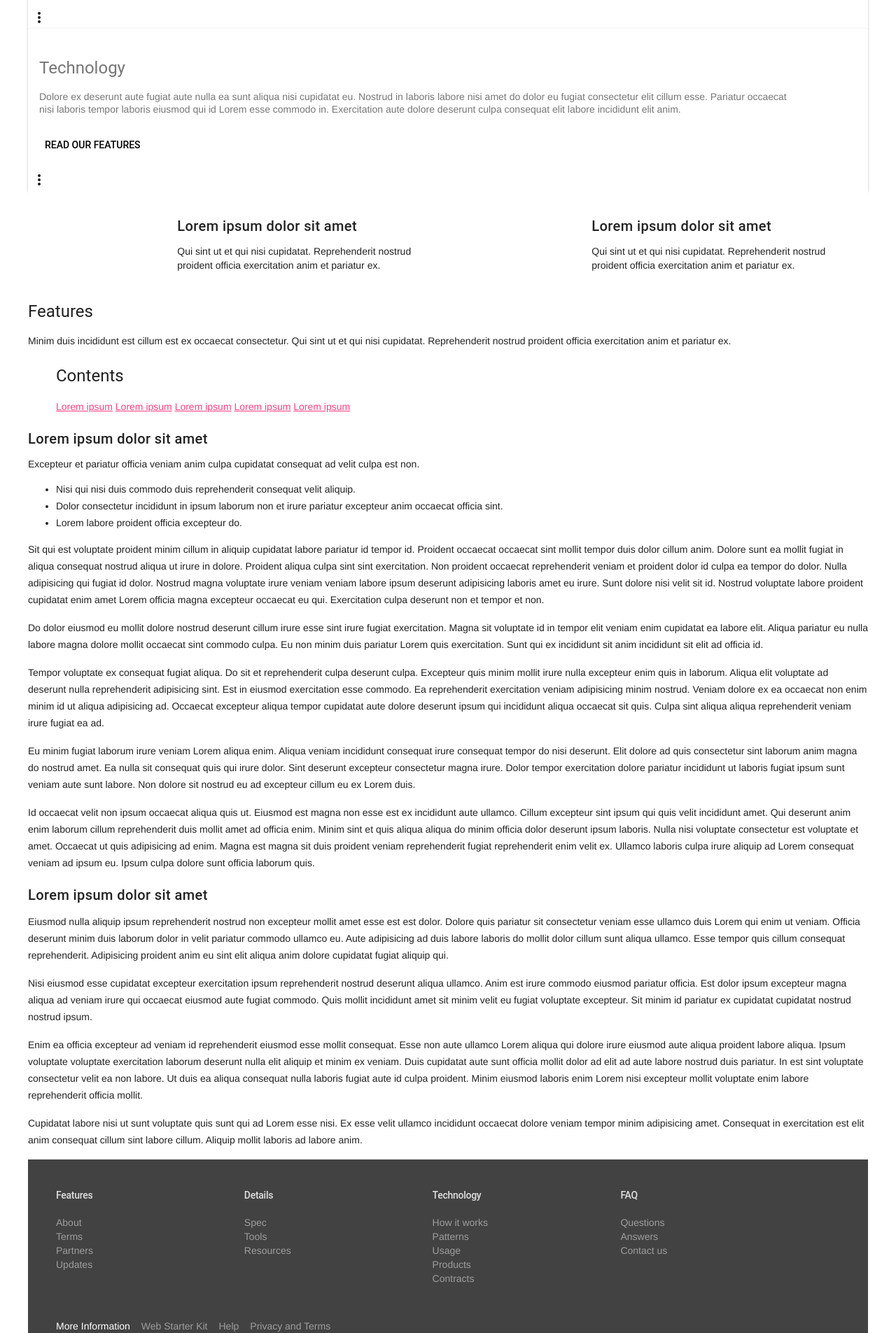
After one commit to liuh3/Rose-Hulman-Flea-Market, a Python web app: template templates/detail_item_page.html in a window 1280 px wide. The commit adds this page. Shown: the part 735-2640 px from the top of the page at 70% size. Run offline with Jinja, Linux system fonts and the light colour scheme; the template is opened without the code that fills it, so the values that code supplies are empty; some libraries are stand-ins or nearby versions.

Commit message:
view item link

```diff
--- a/main.py
+++ b/main.py
@@ -6,6 +6,7 @@ import webapp2
 
 from handlers import insert_handlers, main_page_handlers, \
   profile_handlers
+from models import Item
 
 
 def __init_jinja_env():
@@ -30,6 +31,7 @@ app = webapp2.WSGIApplication([
     ('/', main_page_handlers.MainHandler),
     ('/login', main_page_handlers.LoginHandler),
     ('/logout', main_page_handlers.LogoutHandler),
+    ('/view-item', main_page_handlers.DetailItemHandler),
 #     ('/listing', main_page_handlers.MainHandler),
     ('/insert-item', insert_handlers.InsertItemHandler),
     ('/profile', profile_handlers.ProfileHandler)
--- a/static/js/main.js
+++ b/static/js/main.js
@@ -24,6 +24,13 @@ rh.fm.enableButtons = function() {
 		var item_price = $('#item_price').val();
 		console.log(item_url);
 	});
+
+	$('.feed-card').click(function() {
+		var item_entity_key = $('#item_entity_key').text();
+		$('#item-detail-page input[name=item_entity_key]').val(item_entity_key);
+		console.log(item_entity_key);
+		window.location.replace("/item?entity=" + item_entity_key);
+	})
 };
 
 $(document).ready(function() {
--- /dev/null
+++ b/templates/detail_item_page.html
@@ -0,0 +1,211 @@
+{% extends "templates/base_page.html" %}
+{% block content %}
+<main class="mdl-layout__content" id="item-detail-page">
+        <div class="mdl-layout__tab-panel is-active" id="overview">
+          <section class="section--center mdl-grid mdl-grid--no-spacing mdl-shadow--2dp">
+            <header class="section__play-btn mdl-cell mdl-cell--3-col-desktop mdl-cell--2-col-tablet mdl-cell--4-col-phone mdl-color--teal-100 mdl-color-text--white">
+              <i class="material-icons">play_circle_filled</i>
+            </header>
+            <div class="mdl-card mdl-cell mdl-cell--9-col-desktop mdl-cell--6-col-tablet mdl-cell--4-col-phone">
+              <div class="mdl-card__supporting-text">
+                <h4>Features</h4>
+                Dolore ex deserunt aute fugiat aute nulla ea sunt aliqua nisi cupidatat eu. Nostrud in laboris labore nisi amet do dolor eu fugiat consectetur elit cillum esse.
+              </div>
+              <div class="mdl-card__actions">
+                <a href="#" class="mdl-button">Read our features</a>
+              </div>
+            </div>
+            <button class="mdl-button mdl-js-button mdl-js-ripple-effect mdl-button--icon" id="btn1">
+              <i class="material-icons">more_vert</i>
+            </button>
+            <ul class="mdl-menu mdl-js-menu mdl-menu--bottom-right" for="btn1">
+              <li class="mdl-menu__item">Lorem</li>
+              <li class="mdl-menu__item" disabled>Ipsum</li>
+              <li class="mdl-menu__item">Dolor</li>
+            </ul>
+          </section>
+          <section class="section--center mdl-grid mdl-grid--no-spacing mdl-shadow--2dp">
+            <div class="mdl-card mdl-cell mdl-cell--12-col">
+              <div class="mdl-card__supporting-text mdl-grid mdl-grid--no-spacing">
+                <h4 class="mdl-cell mdl-cell--12-col">Details</h4>
+                <div class="section__circle-container mdl-cell mdl-cell--2-col mdl-cell--1-col-phone">
+                  <div class="section__circle-container__circle mdl-color--primary"></div>
+                </div>
+                <div class="section__text mdl-cell mdl-cell--10-col-desktop mdl-cell--6-col-tablet mdl-cell--3-col-phone">
+                  <h5>Lorem ipsum dolor sit amet</h5>
+                  Dolore ex deserunt aute fugiat aute nulla ea sunt aliqua nisi cupidatat eu. Duis nulla tempor do aute et eiusmod velit exercitation nostrud quis <a href="#">proident minim</a>.
+                </div>
+                <div class="section__circle-container mdl-cell mdl-cell--2-col mdl-cell--1-col-phone">
+                  <div class="section__circle-container__circle mdl-color--primary"></div>
+                </div>
+                <div class="section__text mdl-cell mdl-cell--10-col-desktop mdl-cell--6-col-tablet mdl-cell--3-col-phone">
+                  <h5>Lorem ipsum dolor sit amet</h5>
+                  Dolore ex deserunt aute fugiat aute nulla ea sunt aliqua nisi cupidatat eu. Duis nulla tempor do aute et eiusmod velit exercitation nostrud quis <a href="#">proident minim</a>.
+                </div>
+                <div class="section__circle-container mdl-cell mdl-cell--2-col mdl-cell--1-col-phone">
+                  <div class="section__circle-container__circle mdl-color--primary"></div>
+                </div>
+                <div class="section__text mdl-cell mdl-cell--10-col-desktop mdl-cell--6-col-tablet mdl-cell--3-col-phone">
+                  <h5>Lorem ipsum dolor sit amet</h5>
+                  Dolore ex deserunt aute fugiat aute nulla ea sunt aliqua nisi cupidatat eu. Duis nulla tempor do aute et eiusmod velit exercitation nostrud quis <a href="#">proident minim</a>.
+                </div>
+              </div>
+              <div class="mdl-card__actions">
+                <a href="#" class="mdl-button">Read our features</a>
+              </div>
+            </div>
+            <button class="mdl-button mdl-js-button mdl-js-ripple-effect mdl-button--icon" id="btn2">
+              <i class="material-icons">more_vert</i>
+            </button>
+            <ul class="mdl-menu mdl-js-menu mdl-menu--bottom-right" for="btn2">
+              <li class="mdl-menu__item">Lorem</li>
+              <li class="mdl-menu__item" disabled>Ipsum</li>
+              <li class="mdl-menu__item">Dolor</li>
+            </ul>
+          </section>
+          <section class="section--center mdl-grid mdl-grid--no-spacing mdl-shadow--2dp">
+            <div class="mdl-card mdl-cell mdl-cell--12-col">
+              <div class="mdl-card__supporting-text">
+                <h4>Technology</h4>
+                Dolore ex deserunt aute fugiat aute nulla ea sunt aliqua nisi cupidatat eu. Nostrud in laboris labore nisi amet do dolor eu fugiat consectetur elit cillum esse. Pariatur occaecat nisi laboris tempor laboris eiusmod qui id Lorem esse commodo in. Exercitation aute dolore deserunt culpa consequat elit labore incididunt elit anim.
+              </div>
+              <div class="mdl-card__actions">
+                <a href="#" class="mdl-button">Read our features</a>
+              </div>
+            </div>
+            <button class="mdl-button mdl-js-button mdl-js-ripple-effect mdl-button--icon" id="btn3">
+              <i class="material-icons">more_vert</i>
+            </button>
+            <ul class="mdl-menu mdl-js-menu mdl-menu--bottom-right" for="btn3">
+              <li class="mdl-menu__item">Lorem</li>
+              <li class="mdl-menu__item" disabled>Ipsum</li>
+              <li class="mdl-menu__item">Dolor</li>
+            </ul>
+          </section>
+          <section class="section--footer mdl-color--white mdl-grid">
+            <div class="section__circle-container mdl-cell mdl-cell--2-col mdl-cell--1-col-phone">
+              <div class="section__circle-container__circle mdl-color--accent section__circle--big"></div>
+            </div>
+            <div class="section__text mdl-cell mdl-cell--4-col-desktop mdl-cell--6-col-tablet mdl-cell--3-col-phone">
+              <h5>Lorem ipsum dolor sit amet</h5>
+              Qui sint ut et qui nisi cupidatat. Reprehenderit nostrud proident officia exercitation anim et pariatur ex.
+            </div>
+            <div class="section__circle-container mdl-cell mdl-cell--2-col mdl-cell--1-col-phone">
+              <div class="section__circle-container__circle mdl-color--accent section__circle--big"></div>
+            </div>
+            <div class="section__text mdl-cell mdl-cell--4-col-desktop mdl-cell--6-col-tablet mdl-cell--3-col-phone">
+              <h5>Lorem ipsum dolor sit amet</h5>
+              Qui sint ut et qui nisi cupidatat. Reprehenderit nostrud proident officia exercitation anim et pariatur ex.
+            </div>
+          </section>
+        </div>
+        <div class="mdl-layout__tab-panel" id="features">
+          <section class="section--center mdl-grid mdl-grid--no-spacing">
+            <div class="mdl-cell mdl-cell--12-col">
+              <h4>Features</h4>
+              Minim duis incididunt est cillum est ex occaecat consectetur. Qui sint ut et qui nisi cupidatat. Reprehenderit nostrud proident officia exercitation anim et pariatur ex.
+              <ul class="toc">
+                <h4>Contents</h4>
+                <a href="#lorem1">Lorem ipsum</a>
+                <a href="#lorem2">Lorem ipsum</a>
+                <a href="#lorem3">Lorem ipsum</a>
+                <a href="#lorem4">Lorem ipsum</a>
+                <a href="#lorem5">Lorem ipsum</a>
+              </ul>
+
+              <h5 id="lorem1">Lorem ipsum dolor sit amet</h5>
+              Excepteur et pariatur officia veniam anim culpa cupidatat consequat ad velit culpa est non.
+              <ul>
+                <li>Nisi qui nisi duis commodo duis reprehenderit consequat velit aliquip.</li>
+                <li>Dolor consectetur incididunt in ipsum laborum non et irure pariatur excepteur anim occaecat officia sint.</li>
+                <li>Lorem labore proident officia excepteur do.</li>
+              </ul>
+
+              <p>
+                Sit qui est voluptate proident minim cillum in aliquip cupidatat labore pariatur id tempor id. Proident occaecat occaecat sint mollit tempor duis dolor cillum anim. Dolore sunt ea mollit fugiat in aliqua consequat nostrud aliqua ut irure in dolore. Proident aliqua culpa sint sint exercitation. Non proident occaecat reprehenderit veniam et proident dolor id culpa ea tempor do dolor. Nulla adipisicing qui fugiat id dolor. Nostrud magna voluptate irure veniam veniam labore ipsum deserunt adipisicing laboris amet eu irure. Sunt dolore nisi velit sit id. Nostrud voluptate labore proident cupidatat enim amet Lorem officia magna excepteur occaecat eu qui. Exercitation culpa deserunt non et tempor et non.
+              </p>
+              <p>
+                Do dolor eiusmod eu mollit dolore nostrud deserunt cillum irure esse sint irure fugiat exercitation. Magna sit voluptate id in tempor elit veniam enim cupidatat ea labore elit. Aliqua pariatur eu nulla labore magna dolore mollit occaecat sint commodo culpa. Eu non minim duis pariatur Lorem quis exercitation. Sunt qui ex incididunt sit anim incididunt sit elit ad officia id.
+              </p>
+              <p id="lorem2">
+                Tempor voluptate ex consequat fugiat aliqua. Do sit et reprehenderit culpa deserunt culpa. Excepteur quis minim mollit irure nulla excepteur enim quis in laborum. Aliqua elit voluptate ad deserunt nulla reprehenderit adipisicing sint. Est in eiusmod exercitation esse commodo. Ea reprehenderit exercitation veniam adipisicing minim nostrud. Veniam dolore ex ea occaecat non enim minim id ut aliqua adipisicing ad. Occaecat excepteur aliqua tempor cupidatat aute dolore deserunt ipsum qui incididunt aliqua occaecat sit quis. Culpa sint aliqua aliqua reprehenderit veniam irure fugiat ea ad.
+              </p>
+              <p>
+                Eu minim fugiat laborum irure veniam Lorem aliqua enim. Aliqua veniam incididunt consequat irure consequat tempor do nisi deserunt. Elit dolore ad quis consectetur sint laborum anim magna do nostrud amet. Ea nulla sit consequat quis qui irure dolor. Sint deserunt excepteur consectetur magna irure. Dolor tempor exercitation dolore pariatur incididunt ut laboris fugiat ipsum sunt veniam aute sunt labore. Non dolore sit nostrud eu ad excepteur cillum eu ex Lorem duis.
+              </p>
+              <p>
+                Id occaecat velit non ipsum occaecat aliqua quis ut. Eiusmod est magna non esse est ex incididunt aute ullamco. Cillum excepteur sint ipsum qui quis velit incididunt amet. Qui deserunt anim enim laborum cillum reprehenderit duis mollit amet ad officia enim. Minim sint et quis aliqua aliqua do minim officia dolor deserunt ipsum laboris. Nulla nisi voluptate consectetur est voluptate et amet. Occaecat ut quis adipisicing ad enim. Magna est magna sit duis proident veniam reprehenderit fugiat reprehenderit enim velit ex. Ullamco laboris culpa irure aliquip ad Lorem consequat veniam ad ipsum eu. Ipsum culpa dolore sunt officia laborum quis.
+              </p>
+
+              <h5 id="lorem3">Lorem ipsum dolor sit amet</h5>
+
+              <p id="lorem4">
+                Eiusmod nulla aliquip ipsum reprehenderit nostrud non excepteur mollit amet esse est est dolor. Dolore quis pariatur sit consectetur veniam esse ullamco duis Lorem qui enim ut veniam. Officia deserunt minim duis laborum dolor in velit pariatur commodo ullamco eu. Aute adipisicing ad duis labore laboris do mollit dolor cillum sunt aliqua ullamco. Esse tempor quis cillum consequat reprehenderit. Adipisicing proident anim eu sint elit aliqua anim dolore cupidatat fugiat aliquip qui.
+              </p>
+              <p id="lorem5">
+                Nisi eiusmod esse cupidatat excepteur exercitation ipsum reprehenderit nostrud deserunt aliqua ullamco. Anim est irure commodo eiusmod pariatur officia. Est dolor ipsum excepteur magna aliqua ad veniam irure qui occaecat eiusmod aute fugiat commodo. Quis mollit incididunt amet sit minim velit eu fugiat voluptate excepteur. Sit minim id pariatur ex cupidatat cupidatat nostrud nostrud ipsum.
+              </p>
+              <p>
+                Enim ea officia excepteur ad veniam id reprehenderit eiusmod esse mollit consequat. Esse non aute ullamco Lorem aliqua qui dolore irure eiusmod aute aliqua proident labore aliqua. Ipsum voluptate voluptate exercitation laborum deserunt nulla elit aliquip et minim ex veniam. Duis cupidatat aute sunt officia mollit dolor ad elit ad aute labore nostrud duis pariatur. In est sint voluptate consectetur velit ea non labore. Ut duis ea aliqua consequat nulla laboris fugiat aute id culpa proident. Minim eiusmod laboris enim Lorem nisi excepteur mollit voluptate enim labore reprehenderit officia mollit.
+              </p>
+              <p>
+                Cupidatat labore nisi ut sunt voluptate quis sunt qui ad Lorem esse nisi. Ex esse velit ullamco incididunt occaecat dolore veniam tempor minim adipisicing amet. Consequat in exercitation est elit anim consequat cillum sint labore cillum. Aliquip mollit laboris ad labore anim.
+              </p>
+            </div>
+          </section>
+        </div>
+        <footer class="mdl-mega-footer">
+          <div class="mdl-mega-footer--middle-section">
+            <div class="mdl-mega-footer--drop-down-section">
+              <input class="mdl-mega-footer--heading-checkbox" type="checkbox" checked>
+              <h1 class="mdl-mega-footer--heading">Features</h1>
+              <ul class="mdl-mega-footer--link-list">
+                <li><a href="#">About</a></li>
+                <li><a href="#">Terms</a></li>
+                <li><a href="#">Partners</a></li>
+                <li><a href="#">Updates</a></li>
+              </ul>
+            </div>
+            <div class="mdl-mega-footer--drop-down-section">
+              <input class="mdl-mega-footer--heading-checkbox" type="checkbox" checked>
+              <h1 class="mdl-mega-footer--heading">Details</h1>
+              <ul class="mdl-mega-footer--link-list">
+                <li><a href="#">Spec</a></li>
+                <li><a href="#">Tools</a></li>
+                <li><a href="#">Resources</a></li>
+              </ul>
+            </div>
+            <div class="mdl-mega-footer--drop-down-section">
+              <input class="mdl-mega-footer--heading-checkbox" type="checkbox" checked>
+              <h1 class="mdl-mega-footer--heading">Technology</h1>
+              <ul class="mdl-mega-footer--link-list">
+                <li><a href="#">How it works</a></li>
+                <li><a href="#">Patterns</a></li>
+                <li><a href="#">Usage</a></li>
+                <li><a href="#">Products</a></li>
+                <li><a href="#">Contracts</a></li>
+              </ul>
+            </div>
+            <div class="mdl-mega-footer--drop-down-section">
+              <input class="mdl-mega-footer--heading-checkbox" type="checkbox" checked>
+              <h1 class="mdl-mega-footer--heading">FAQ</h1>
+              <ul class="mdl-mega-footer--link-list">
+                <li><a href="#">Questions</a></li>
+                <li><a href="#">Answers</a></li>
+                <li><a href="#">Contact us</a></li>
+              </ul>
+            </div>
+          </div>
+          <div class="mdl-mega-footer--bottom-section">
+            <div class="mdl-logo">
+              More Information
+            </div>
+            <ul class="mdl-mega-footer--link-list">
+              <li><a href="https://developers.google.com/web/starter-kit/">Web Starter Kit</a></li>
+              <li><a href="#">Help</a></li>
+              <li><a href="#">Privacy and Terms</a></li>
+            </ul>
+          </div>
+        </footer>
+      </main>
+{% endblock %}
--- a/utils.py
+++ b/utils.py
@@ -11,6 +11,8 @@ def get_parent_key(user):
 def get_items():
   """ Gets all of the items and makes a key map for them. """
   items = Item.query().fetch()
-  logging.info(items)
+  return items
 
-  return items
+def get_item_with_key(key_url_string):
+    item_key = ndb.Key(urlsafe=key_url_string)
+    item = item_key.get()
```
Also changed, not shown: handlers/item_handlers.py (added, +17 -0 lines), handlers/main_page_handlers.py (+8 -2 lines), templates/feed_card.html (+10 -11 lines).
